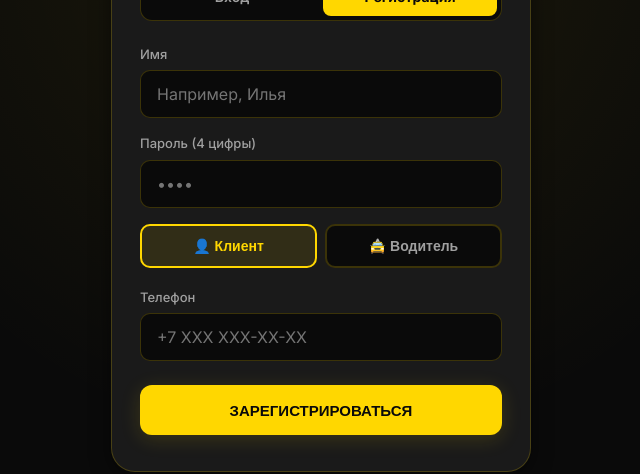
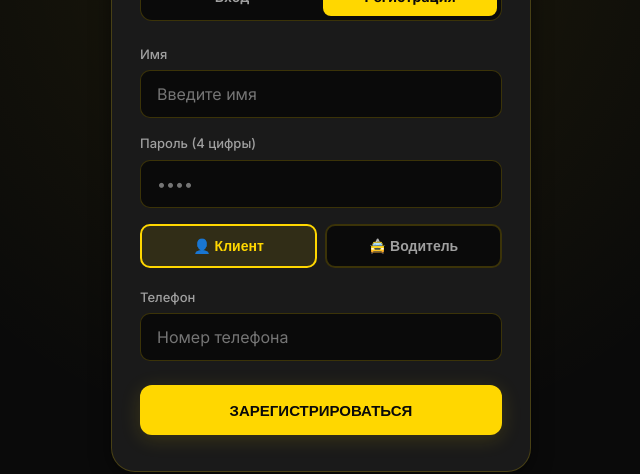
Before and after one commit to Ilya777641/taxi, a React (Vite) app: page / in a window 1280 px wide. Both pictures are taken after a click on the button "Регистрация". Shown: the part 296-770 px from the top of the page, without its empty margins (319-959 px from the left). Built offline with nearby package versions, Linux system fonts and the light colour scheme; no server answers.

Commit message:
Убраны лишние подсказки в полях

```diff
--- a/src/components/AuthPage.jsx
+++ b/src/components/AuthPage.jsx
@@ -103,7 +103,7 @@ function AuthPage({ onLogin }) {
               type="text"
               value={username}
               onChange={(e) => setUsername(e.target.value)}
-              placeholder="Например, Илья"
+              placeholder="Введите имя"  // <- Убрали "Например, Илья"
               maxLength={30}
               required
             />
@@ -148,7 +148,7 @@ function AuthPage({ onLogin }) {
                   type="tel"
                   value={phone}
                   onChange={(e) => setPhone(e.target.value)}
-                  placeholder="+7 XXX XXX-XX-XX"
+                  placeholder="Номер телефона" // <- Поменяли на понятный текст
                 />
               </label>
 
@@ -160,7 +160,7 @@ function AuthPage({ onLogin }) {
                       type="text"
                       value={carModel}
                       onChange={(e) => setCarModel(e.target.value)}
-                      placeholder="Lada Granta"
+                      placeholder="Марка" // <- Убрали "Lada Granta"
                       required
                     />
                   </label>
@@ -171,7 +171,7 @@ function AuthPage({ onLogin }) {
                       type="text"
                       value={carNumber}
                       onChange={(e) => setCarNumber(e.target.value)}
-                      placeholder="А123БВ"
+                      placeholder="Госномер" // <- Убрали "А123БВ"
                       required
                     />
                   </label>
```
